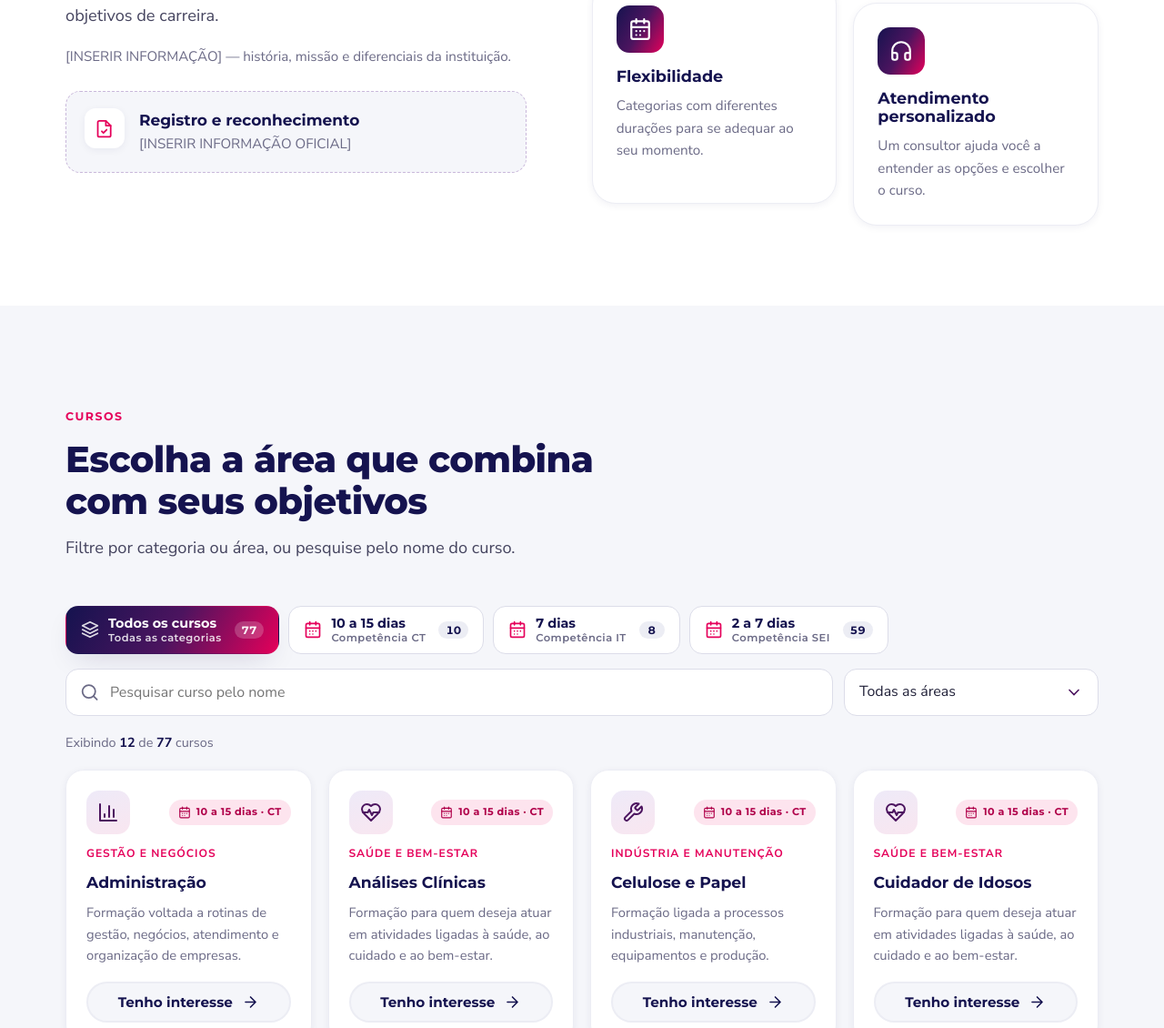
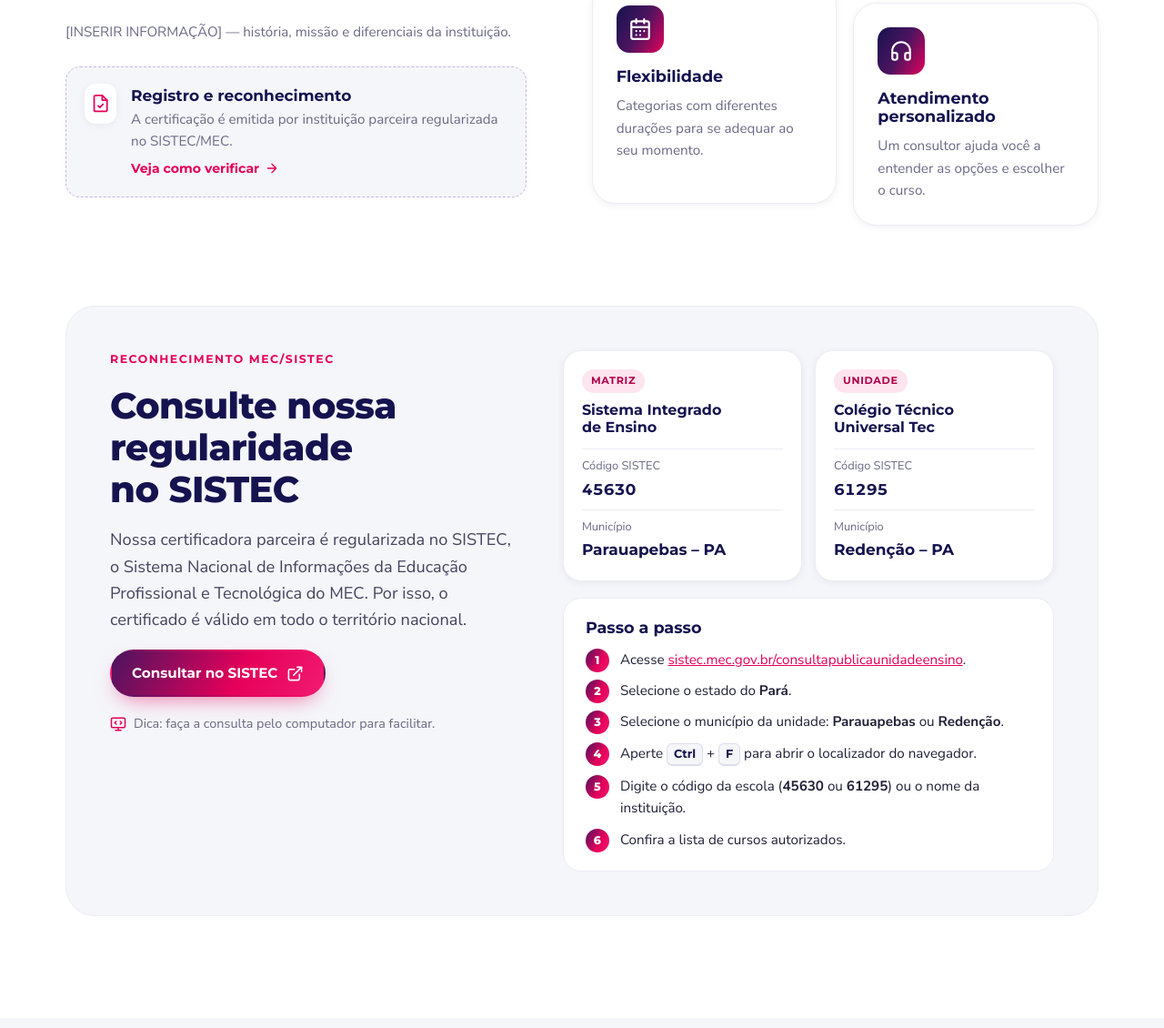
Before and after one commit to michaelxsouza/LiderTec, a website: page index.html in a window 1280 px wide. Shown: the part 1233-2363 px from the top of the page at 91% size. Drawn offline with Linux system fonts and the light colour scheme.

Commit message:
Adiciona seção de reconhecimento MEC/SISTEC

```diff
--- a/assets/css/style.css
+++ b/assets/css/style.css
@@ -257,6 +257,40 @@ ul, ol { margin: 0; padding: 0; list-style: none; }
 .feature p { color: var(--gray-500); font-size: .95rem; }
 .feature-ic { display: grid; place-items: center; width: 52px; height: 52px; border-radius: 14px; background: var(--grad); color: #fff; margin-bottom: 6px; }
 .feature-ic .ic { width: 26px; height: 26px; }
+
+
+/* ---------- Reconhecimento MEC/SISTEC ---------- */
+.official-link { display: inline-flex; align-items: center; gap: 6px; margin-top: 6px; font-family: var(--font-display); font-weight: 700; font-size: .88rem; color: var(--magenta); text-decoration: none; }
+.official-link .ic { width: 16px; height: 16px; transition: transform .2s; }
+.official-link:hover .ic { transform: translateX(3px); }
+.section-recon { padding-top: 0; }
+.recon-panel {
+  display: grid; grid-template-columns: .9fr 1.1fr; gap: clamp(28px, 5vw, 56px); align-items: start;
+  padding: clamp(24px, 4vw, 48px); border-radius: 32px; background: var(--gray-50); border: 1px solid var(--gray-100);
+}
+.recon-copy { display: grid; gap: 18px; }
+.recon-tip { display: flex; align-items: center; gap: 8px; font-size: .9rem; color: var(--gray-500); }
+.recon-tip .ic { color: var(--magenta); width: 18px; height: 18px; }
+.recon-side { display: grid; gap: 18px; }
+.unit-list { display: grid; grid-template-columns: repeat(2, minmax(0, 1fr)); gap: 14px; }
+.unit-card { display: grid; gap: 10px; align-content: start; padding: 20px; border-radius: 20px; background: #fff; border: 1px solid var(--gray-100); box-shadow: var(--shadow-sm); }
+.unit-tag { width: fit-content; padding: 4px 10px; border-radius: 999px; background: #FDE4EE; color: #B0004A; font-family: var(--font-display); font-size: .7rem; font-weight: 700; letter-spacing: .06em; text-transform: uppercase; }
+.unit-card h3 { font-size: 1rem; }
+.unit-card dl { display: grid; gap: 8px; margin: 4px 0 0; }
+.unit-card dl div { display: grid; gap: 2px; padding-top: 8px; border-top: 1px solid var(--gray-100); }
+.unit-card dt { font-size: .8rem; color: var(--gray-500); }
+.unit-card dd { margin: 0; font-family: var(--font-display); font-weight: 700; color: var(--navy); font-variant-numeric: tabular-nums; }
+.recon-steps { padding: 22px 24px; border-radius: 20px; background: #fff; border: 1px solid var(--gray-100); }
+.recon-steps h3 { margin-bottom: 12px; }
+.recon-steps ol { display: grid; gap: 10px; counter-reset: rs; }
+.recon-steps li { position: relative; padding-left: 38px; font-size: .95rem; counter-increment: rs; overflow-wrap: anywhere; }
+.recon-steps li::before {
+  content: counter(rs); position: absolute; left: 0; top: 0; display: grid; place-items: center; width: 26px; height: 26px; border-radius: 50%;
+  background: var(--grad-pink); color: #fff; font-family: var(--font-display); font-weight: 800; font-size: .78rem;
+}
+kbd { display: inline-block; padding: 1px 7px; border-radius: 6px; border: 1px solid var(--gray-200); border-bottom-width: 2px; background: var(--gray-50); font-family: var(--font-display); font-size: .8rem; font-weight: 700; color: var(--navy); }
+@media (max-width: 920px) { .recon-panel { grid-template-columns: 1fr; } }
+@media (max-width: 640px) { .unit-list { grid-template-columns: 1fr; } }
 
 /* ---------- 4. Cursos ---------- */
 .catalog-tools { display: grid; gap: 16px; margin-bottom: 18px; }
--- a/index.html
+++ b/index.html
@@ -39,6 +39,7 @@
     <symbol id="i-route" viewBox="0 0 24 24"><circle cx="6" cy="19" r="3"/><path d="M9 19h8.5a3.5 3.5 0 0 0 0-7h-11a3.5 3.5 0 0 1 0-7H15"/><circle cx="18" cy="5" r="3"/></symbol>
     <symbol id="i-rocket" viewBox="0 0 24 24"><path d="M4.5 16.5c-1.5 1.26-2 5-2 5s3.74-.5 5-2c.71-.84.7-2.13-.09-2.91a2.18 2.18 0 0 0-2.91-.09z"/><path d="m12 15-3-3a22 22 0 0 1 2-3.95A12.88 12.88 0 0 1 22 2c0 2.72-.78 7.5-6 11a22.35 22.35 0 0 1-4 2z"/><path d="M9 12H4s.55-3.03 2-4c1.62-1.08 5 0 5 0M12 15v5s3.03-.55 4-2c1.08-1.62 0-5 0-5"/></symbol>
     <symbol id="i-user" viewBox="0 0 24 24"><circle cx="12" cy="8" r="4"/><path d="M4 21v-1a6 6 0 0 1 6-6h4a6 6 0 0 1 6 6v1"/></symbol>
+    <symbol id="i-external" viewBox="0 0 24 24"><path d="M15 3h6v6M10 14 21 3M18 13v6a2 2 0 0 1-2 2H5a2 2 0 0 1-2-2V8a2 2 0 0 1 2-2h6"/></symbol>
     <symbol id="i-plus" viewBox="0 0 24 24"><path d="M12 5v14M5 12h14"/></symbol>
     <!-- áreas -->
     <symbol id="a-saude" viewBox="0 0 24 24"><path d="M19 14c1.5-1.5 3-3.2 3-5.5A5.5 5.5 0 0 0 16.5 3c-1.8 0-3 .5-4.5 2-1.5-1.5-2.7-2-4.5-2A5.5 5.5 0 0 0 2 8.5c0 2.3 1.5 4 3 5.5l7 7z"/><path d="M3.2 12h5.3l1.5-3 3 6 1.5-3h6.3"/></symbol>
@@ -143,8 +144,8 @@
         <span class="official-ic"><svg class="ic"><use href="#i-filecheck"/></svg></span>
         <div>
           <strong>Registro e reconhecimento</strong>
-          <!-- Inclua aqui apenas dados oficiais confirmados pela instituição (órgão, número de registro, link de consulta). -->
-          <p>[INSERIR INFORMAÇÃO OFICIAL]</p>
+          <p>A certificação é emitida por instituição parceira regularizada no SISTEC/MEC.</p>
+          <a href="#reconhecimento" class="official-link">Veja como verificar <svg class="ic"><use href="#i-arrow"/></svg></a>
         </div>
       </div>
     </div>
@@ -170,6 +171,59 @@
         <h3>Atendimento personalizado</h3>
         <p>Um consultor ajuda você a entender as opções e escolher o curso.</p>
       </article>
+    </div>
+  </div>
+</section>
+
+<!-- ================= RECONHECIMENTO MEC/SISTEC ================= -->
+<!-- Dados informados pela LíderTec. Confira os códigos no SISTEC antes de publicar. -->
+<section class="section section-recon" id="reconhecimento">
+  <div class="container">
+    <div class="recon-panel">
+      <div class="recon-copy">
+        <p class="eyebrow">Reconhecimento MEC/SISTEC</p>
+        <h2>Consulte nossa regularidade no SISTEC</h2>
+        <p class="lead">Nossa certificadora parceira é regularizada no SISTEC, o Sistema Nacional de Informações da Educação Profissional e Tecnológica do MEC. Por isso, o certificado é válido em todo o território nacional.</p>
+        <div class="btn-row">
+          <a href="https://sistec.mec.gov.br/consultapublicaunidadeensino/" class="btn btn-primary" target="_blank" rel="noopener">
+            Consultar no SISTEC <svg class="ic"><use href="#i-external"/></svg>
+          </a>
+        </div>
+        <p class="recon-tip"><svg class="ic"><use href="#a-tecnologia"/></svg> Dica: faça a consulta pelo computador para facilitar.</p>
+      </div>
+
+      <div class="recon-side">
+        <div class="unit-list">
+          <article class="unit-card">
+            <span class="unit-tag">Matriz</span>
+            <h3>Sistema Integrado de Ensino</h3>
+            <dl>
+              <div><dt>Código SISTEC</dt><dd>45630</dd></div>
+              <div><dt>Município</dt><dd>Parauapebas – PA</dd></div>
+            </dl>
+          </article>
+          <article class="unit-card">
+            <span class="unit-tag">Unidade</span>
+            <h3>Colégio Técnico Universal Tec</h3>
+            <dl>
+              <div><dt>Código SISTEC</dt><dd>61295</dd></div>
+              <div><dt>Município</dt><dd>Redenção – PA</dd></div>
+            </dl>
+          </article>
+        </div>
+
+        <div class="recon-steps">
+          <h3>Passo a passo</h3>
+          <ol>
+            <li>Acesse <a href="https://sistec.mec.gov.br/consultapublicaunidadeensino/" target="_blank" rel="noopener">sistec.mec.gov.br/consultapublicaunidadeensino</a>.</li>
+            <li>Selecione o estado do <strong>Pará</strong>.</li>
+            <li>Selecione o município da unidade: <strong>Parauapebas</strong> ou <strong>Redenção</strong>.</li>
+            <li>Aperte <kbd>Ctrl</kbd> + <kbd>F</kbd> para abrir o localizador do navegador.</li>
+            <li>Digite o código da escola (<strong>45630</strong> ou <strong>61295</strong>) ou o nome da instituição.</li>
+            <li>Confira a lista de cursos autorizados.</li>
+          </ol>
+        </div>
+      </div>
     </div>
   </div>
 </section>
@@ -344,7 +398,7 @@
       </details>
       <details class="faq-item">
         <summary>Os cursos possuem certificado?<svg class="ic"><use href="#i-plus"/></svg></summary>
-        <div class="faq-body"><p>[INSERIR INFORMAÇÃO OFICIAL] sobre certificação e as regras da instituição para sua emissão.</p></div>
+        <div class="faq-body"><p>Sim. A certificação é emitida por instituição parceira regularizada no SISTEC/MEC e é válida em todo o território nacional. Veja como conferir na seção <a href="#reconhecimento">Reconhecimento MEC/SISTEC</a>. Regras para emissão: [INSERIR INFORMAÇÃO].</p></div>
       </details>
       <details class="faq-item">
         <summary>Qual é a duração dos cursos?<svg class="ic"><use href="#i-plus"/></svg></summary>
@@ -482,7 +536,8 @@
       <h4>Institucional</h4>
       <ul>
         <li>CNPJ: [INSERIR INFORMAÇÃO]</li>
-        <li>Registro: [INSERIR INFORMAÇÃO OFICIAL]</li>
+        <li><a href="#reconhecimento">Reconhecimento MEC/SISTEC</a></li>
+        <li>Códigos SISTEC: 45630 e 61295</li>
       </ul>
     </div>
   </div>
```
Also changed, not shown: README.md, 1 other file.
